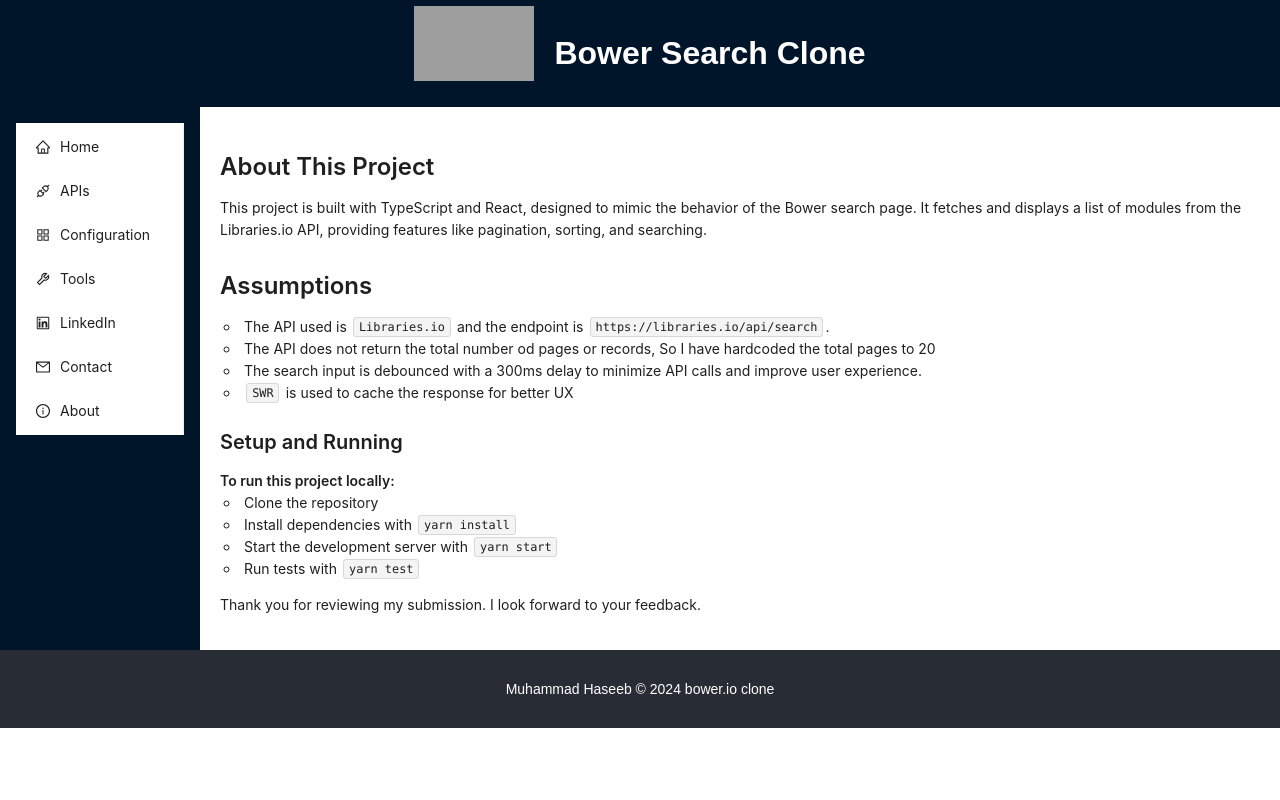
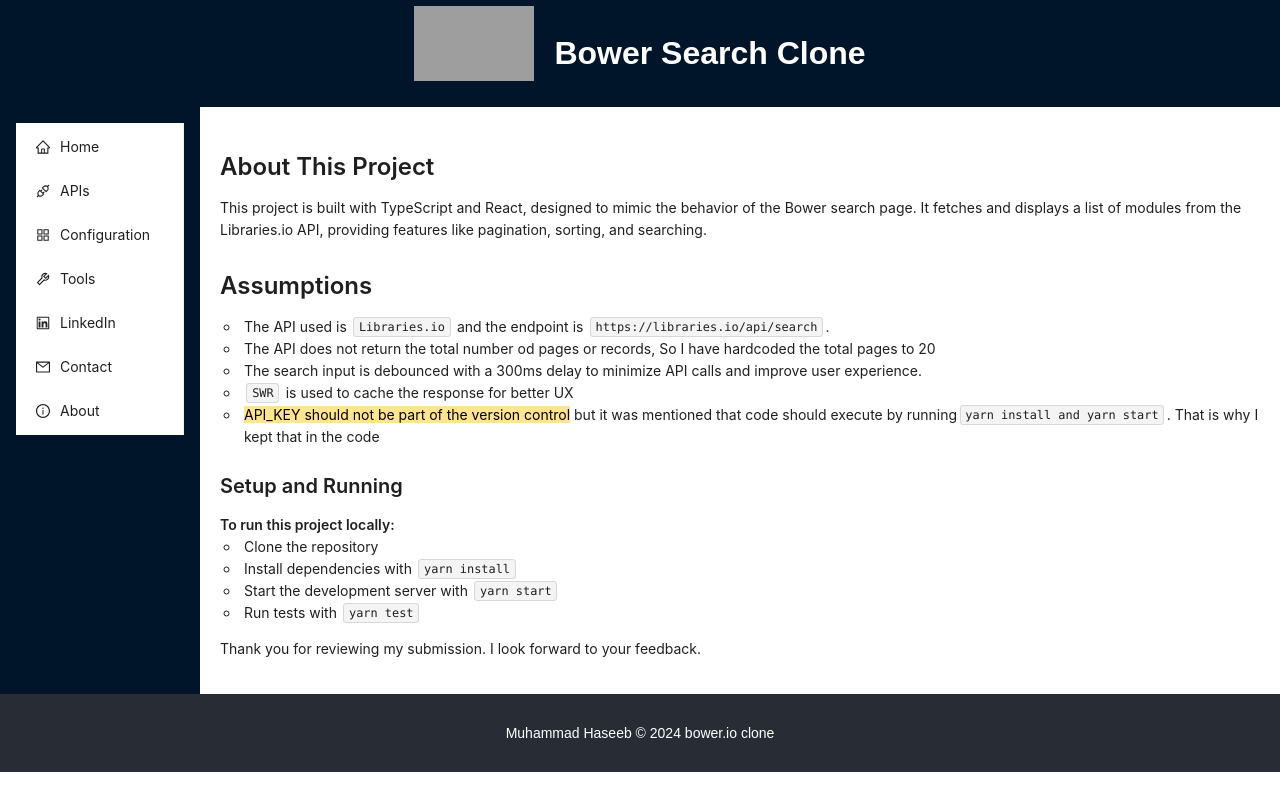
Before and after one commit to haseeb1009/bower-search-clone, a React (Create React App) app: page /about in a window 1280 px wide. Built offline with nearby package versions, Linux system fonts and the light colour scheme; grey boxes are pictures that could not be loaded.

Commit message:
Added important note in about

```diff
--- a/src/pages/About.tsx
+++ b/src/pages/About.tsx
@@ -38,6 +38,14 @@ const About: React.FC = () => {
             <li>
               <Text code>SWR</Text> is used to cache the response for better UX
             </li>
+            <li>
+              <Text mark>
+                API_KEY should not be part of the version control
+              </Text>{' '}
+               but it was mentioned that code should execute by running
+              <Text code>yarn install and yarn start</Text>. That is why I kept that
+              in the code
+            </li>
           </ul>
         </p>
 
```
